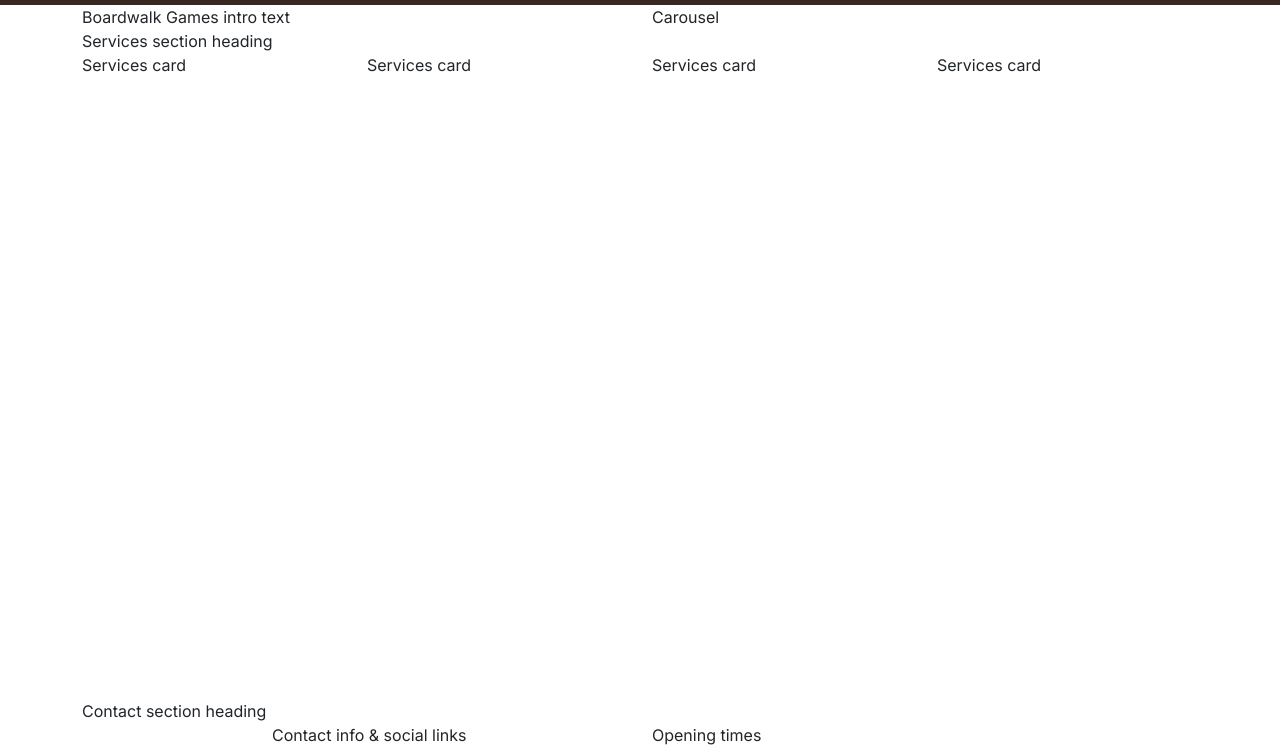
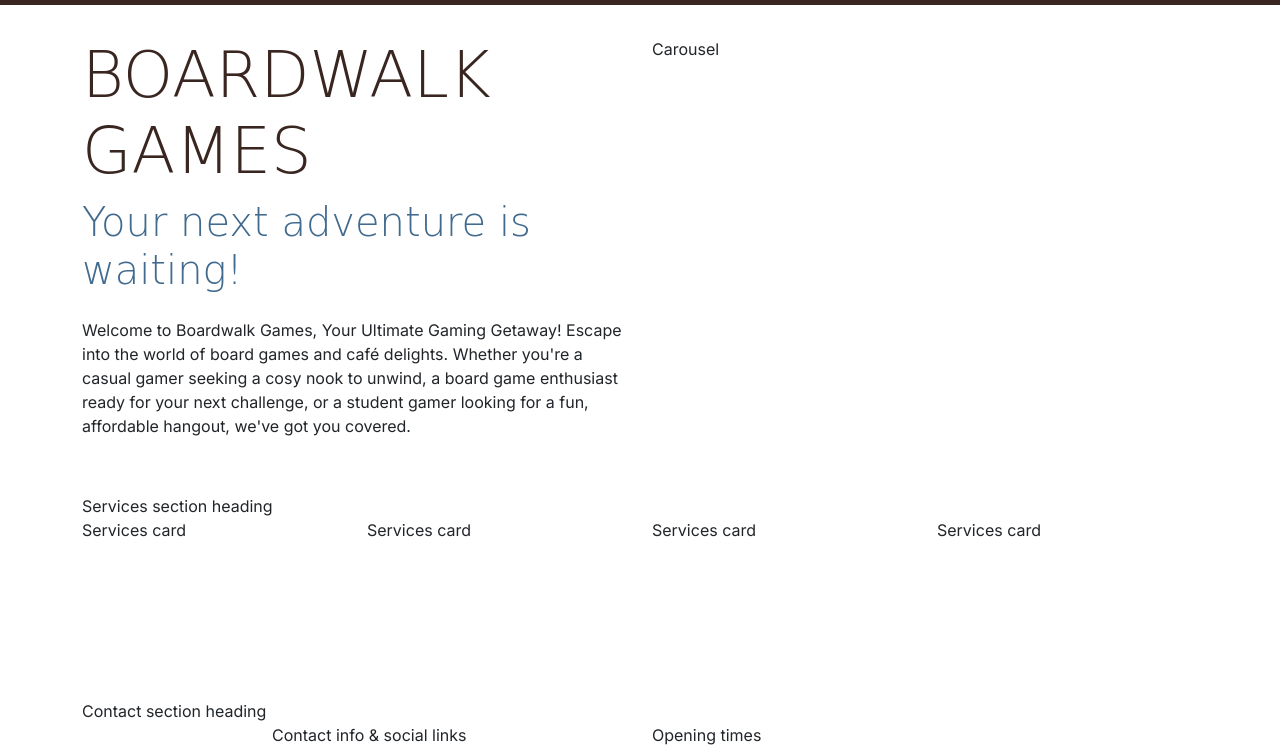
Before and after one commit to sophielrt/Boardwalk-Games, a plain HTML site: page index.html in a window 1280 px wide. Shown: the part 53-800 px from the top of the page. Drawn offline with nearby package versions, Linux system fonts and the light colour scheme; a web font is replaced by a local one.

Commit message:
Adding the header text

```diff
--- a/assets/css/style.css
+++ b/assets/css/style.css
@@ -21,10 +21,16 @@ h2,
 h3 {
     font-family: var(--secondary-font);
     color: var(--primary-color);
+    text-transform: uppercase;
 }
 
 .sub-heading-color {
     color: var(--hightlight-color);
+}
+
+.section {
+    margin-top: 2rem;
+    margin-bottom: 2rem;
 }
 
 /* Navbar */
@@ -37,6 +43,12 @@ h3 {
     width: 30px;
 }
 
+/* Header */
+
+#header .lead {
+    font-family: var(--secondary-font);
+}
+
 /* grid visulisation CSS for testing */
 /* .container,
 .row {
--- a/index.html
+++ b/index.html
@@ -57,9 +57,16 @@
 
 
     <!-- Header with carousel -->
-    <header class="container">
+    <header id="header" class="container section">
         <div class="row">
-            <div class="col-12 col-xl-6">Boardwalk Games intro text</div>
+            <div class="col-12 col-xl-6 text-center text-xl-start">
+                <h1 class="display-3">Boardwalk Games</h1>
+                <p class="lead display-6 sub-heading-color">Your next adventure is waiting!</p>
+                <p class="my-4">Welcome to Boardwalk Games, Your Ultimate Gaming Getaway! Escape into the world of board games and
+                    café delights. Whether you're a casual gamer seeking a cosy nook to unwind, a board game enthusiast
+                    ready for your next challenge, or a student gamer looking for a fun, affordable hangout, we've got
+                    you covered.</p>
+            </div>
             <div class="col-12 col-xl-6">Carousel</div>
         </div>
     </header>
```
Also changed, not shown: game-library.html (+4 -4 lines).
